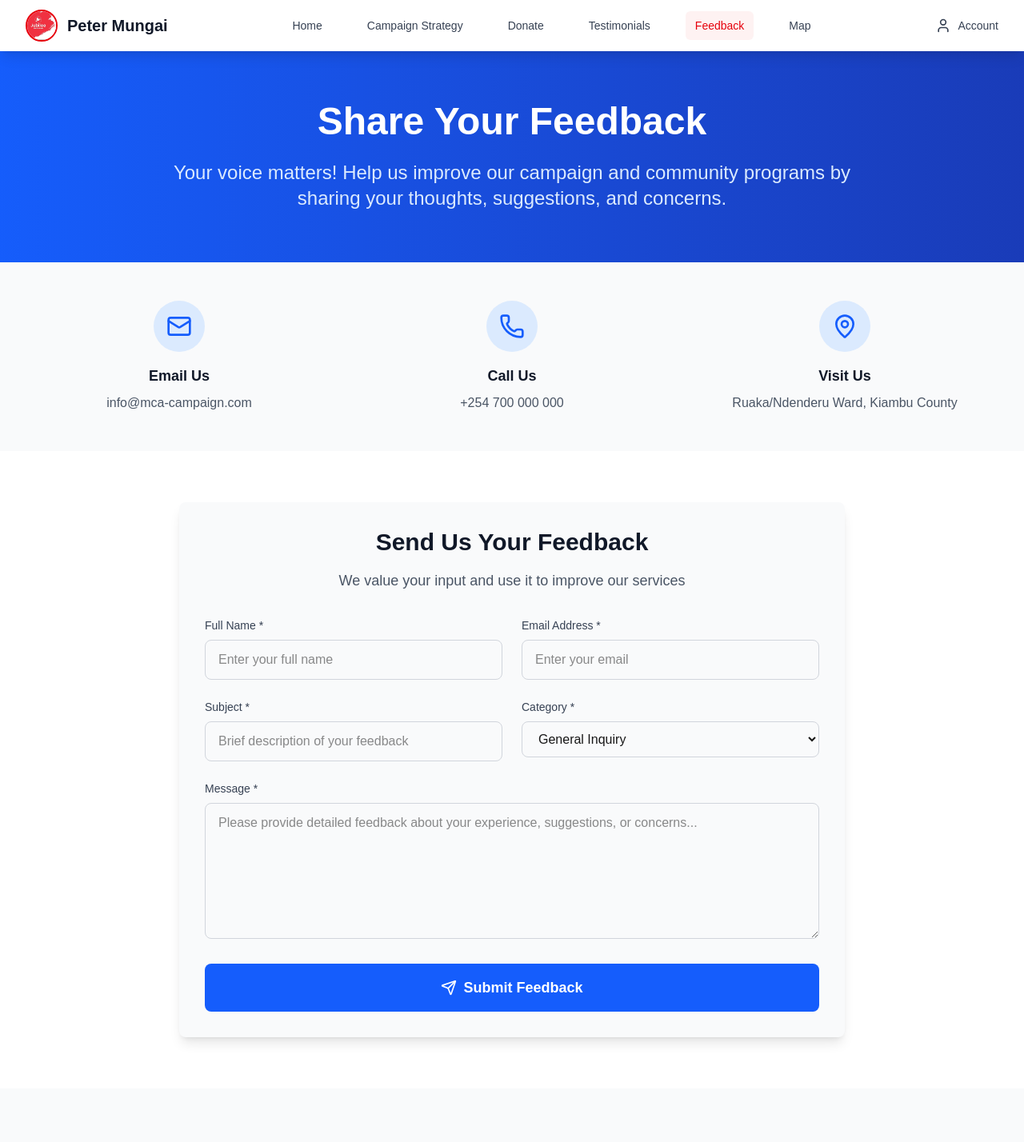
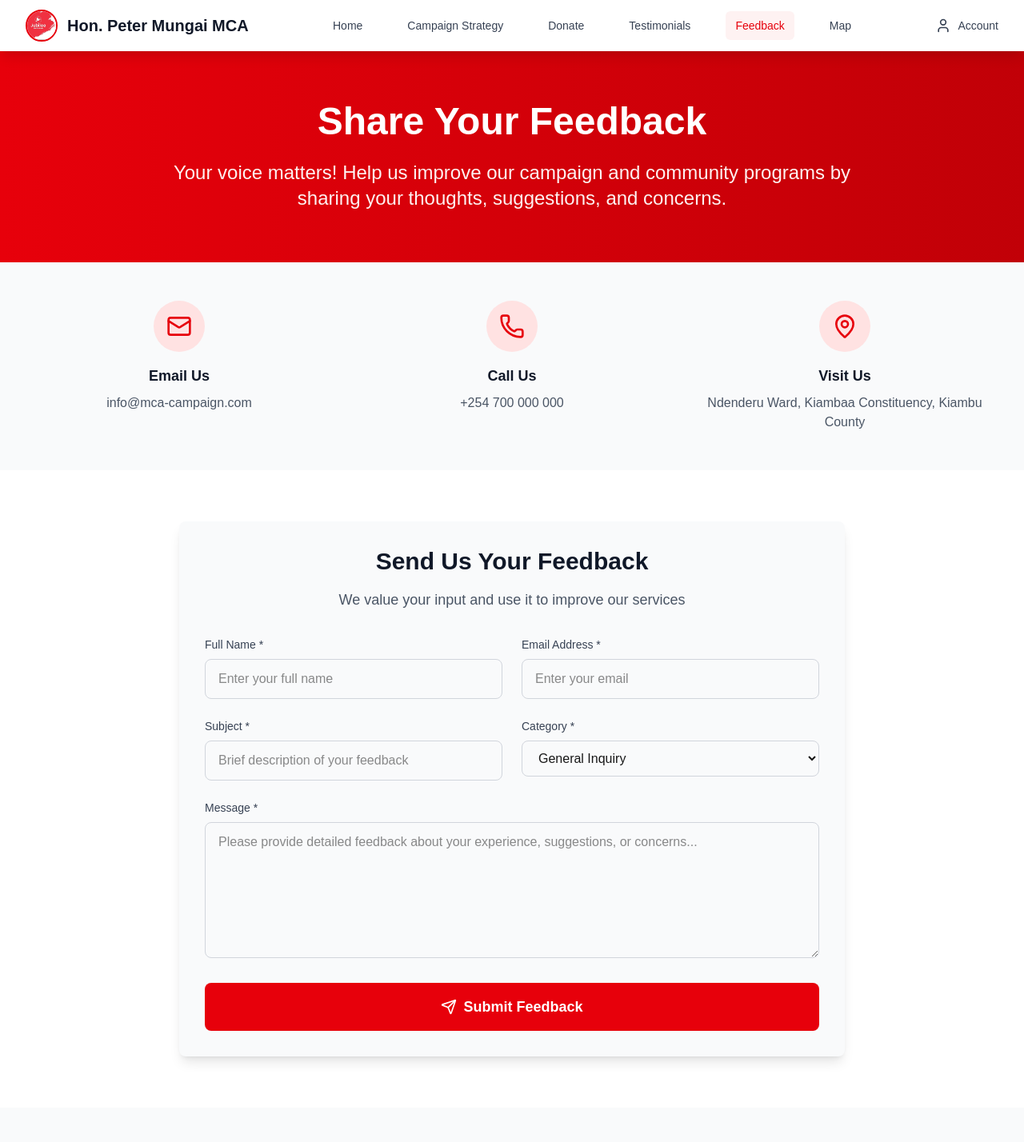
Before and after one commit to rigzlion8/cptpetermungaimca, a Next.js app: page /feedback in a window 1280 px wide. Shown: the top 1428 px of the page at 80% size. Built offline with nearby package versions, Linux system fonts and the light colour scheme.

Commit message:
name updates and theme

```diff
--- a/src/app/feedback/page.tsx
+++ b/src/app/feedback/page.tsx
@@ -77,7 +77,7 @@ export default function FeedbackPage() {
           </p>
           <button
             onClick={() => setIsSubmitted(false)}
-            className="bg-blue-600 hover:bg-blue-700 text-white font-bold py-3 px-6 rounded-lg transition-colors"
+            className="bg-red-600 hover:bg-red-700 text-white font-bold py-3 px-6 rounded-lg transition-colors"
           >
             Submit Another Feedback
           </button>
@@ -89,13 +89,13 @@ export default function FeedbackPage() {
   return (
     <div className="bg-white">
       {/* Hero Section */}
-      <section className="bg-gradient-to-r from-blue-600 to-blue-800 text-white py-16">
+      <section className="bg-gradient-to-r from-red-600 to-red-700 text-white py-16">
         <div className="max-w-7xl mx-auto px-4 sm:px-6 lg:px-8">
           <div className="text-center">
             <h1 className="text-4xl md:text-5xl font-bold mb-6">
               Share Your Feedback
             </h1>
-            <p className="text-xl md:text-2xl text-blue-100 max-w-4xl mx-auto">
+            <p className="text-xl md:text-2xl text-red-50 max-w-4xl mx-auto">
               Your voice matters! Help us improve our campaign and community programs
               by sharing your thoughts, suggestions, and concerns.
             </p>
@@ -108,25 +108,25 @@ export default function FeedbackPage() {
         <div className="max-w-7xl mx-auto px-4 sm:px-6 lg:px-8">
           <div className="grid grid-cols-1 md:grid-cols-3 gap-8">
             <div className="text-center">
-              <div className="bg-blue-100 rounded-full p-4 w-16 h-16 mx-auto mb-4 flex items-center justify-center">
-                <Mail className="h-8 w-8 text-blue-600" />
+              <div className="bg-red-100 rounded-full p-4 w-16 h-16 mx-auto mb-4 flex items-center justify-center">
+                <Mail className="h-8 w-8 text-red-600" />
               </div>
               <h3 className="text-lg font-semibold text-gray-900 mb-2">Email Us</h3>
               <p className="text-gray-600">info@mca-campaign.com</p>
             </div>
             <div className="text-center">
-              <div className="bg-blue-100 rounded-full p-4 w-16 h-16 mx-auto mb-4 flex items-center justify-center">
-                <Phone className="h-8 w-8 text-blue-600" />
+              <div className="bg-red-100 rounded-full p-4 w-16 h-16 mx-auto mb-4 flex items-center justify-center">
+                <Phone className="h-8 w-8 text-red-600" />
               </div>
               <h3 className="text-lg font-semibold text-gray-900 mb-2">Call Us</h3>
               <p className="text-gray-600">+254 700 000 000</p>
             </div>
             <div className="text-center">
-              <div className="bg-blue-100 rounded-full p-4 w-16 h-16 mx-auto mb-4 flex items-center justify-center">
-                <MapPin className="h-8 w-8 text-blue-600" />
+              <div className="bg-red-100 rounded-full p-4 w-16 h-16 mx-auto mb-4 flex items-center justify-center">
+                <MapPin className="h-8 w-8 text-red-600" />
               </div>
               <h3 className="text-lg font-semibold text-gray-900 mb-2">Visit Us</h3>
-              <p className="text-gray-600">Ruaka/Ndenderu Ward, Kiambu County</p>
+              <p className="text-gray-600">Ndenderu Ward, Kiambaa Constituency, Kiambu County</p>
             </div>
           </div>
         </div>
@@ -162,7 +162,7 @@ export default function FeedbackPage() {
                   <input
                     {...register('name')}
                     type="text"
-                    className="w-full px-4 py-3 border border-gray-300 rounded-lg focus:ring-2 focus:ring-blue-500 focus:border-transparent"
+                    className="w-full px-4 py-3 border border-gray-300 rounded-lg focus:ring-2 focus:ring-red-500 focus:border-transparent"
                     placeholder="Enter your full name"
                   />
                   {errors.name && (
@@ -177,7 +177,7 @@ export default function FeedbackPage() {
                   <input
                     {...register('email')}
                     type="email"
-                    className="w-full px-4 py-3 border border-gray-300 rounded-lg focus:ring-2 focus:ring-blue-500 focus:border-transparent"
+                    className="w-full px-4 py-3 border border-gray-300 rounded-lg focus:ring-2 focus:ring-red-500 focus:border-transparent"
                     placeholder="Enter your email"
                   />
                   {errors.email && (
@@ -195,7 +195,7 @@ export default function FeedbackPage() {
                   <input
                     {...register('subject')}
                     type="text"
-                    className="w-full px-4 py-3 border border-gray-300 rounded-lg focus:ring-2 focus:ring-blue-500 focus:border-transparent"
+                    className="w-full px-4 py-3 border border-gray-300 rounded-lg focus:ring-2 focus:ring-red-500 focus:border-transparent"
                     placeholder="Brief description of your feedback"
                   />
                   {errors.subject && (
@@ -209,7 +209,7 @@ export default function FeedbackPage() {
                   </label>
                   <select
                     {...register('category')}
-                    className="w-full px-4 py-3 border border-gray-300 rounded-lg focus:ring-2 focus:ring-blue-500 focus:border-transparent"
+                    className="w-full px-4 py-3 border border-gray-300 rounded-lg focus:ring-2 focus:ring-red-500 focus:border-transparent"
                   >
                     <option value="general">General Inquiry</option>
                     <option value="suggestion">Suggestion</option>
@@ -230,7 +230,7 @@ export default function FeedbackPage() {
                 <textarea
                   {...register('message')}
                   rows={6}
-                  className="w-full px-4 py-3 border border-gray-300 rounded-lg focus:ring-2 focus:ring-blue-500 focus:border-transparent"
+                  className="w-full px-4 py-3 border border-gray-300 rounded-lg focus:ring-2 focus:ring-red-500 focus:border-transparent"
                   placeholder="Please provide detailed feedback about your experience, suggestions, or concerns..."
                 />
                 {errors.message && (
@@ -242,7 +242,7 @@ export default function FeedbackPage() {
               <button
                 type="submit"
                 disabled={isSubmitting}
-                className="w-full bg-blue-600 hover:bg-blue-700 disabled:bg-blue-400 text-white font-bold py-4 px-6 rounded-lg text-lg transition-colors flex items-center justify-center"
+                className="w-full bg-red-600 hover:bg-red-700 disabled:bg-red-400 text-white font-bold py-4 px-6 rounded-lg text-lg transition-colors flex items-center justify-center"
               >
                 {isSubmitting ? (
                   <>
@@ -296,8 +296,8 @@ export default function FeedbackPage() {
                 description: "Help with accessing our services or programs"
               }
             ].map((item, index) => (
-              <div key={index} className="bg-white p-6 rounded-lg shadow-md text-center">
-                <div className="text-blue-600 mb-4 flex justify-center">{item.icon}</div>
+              <div key={index} className="bg-white p-6 rounded-lg shadow-md text-center border-l-4 border-red-600">
+                <div className="text-red-600 mb-4 flex justify-center">{item.icon}</div>
                 <h3 className="text-xl font-semibold text-gray-900 mb-3">{item.title}</h3>
                 <p className="text-gray-600">{item.description}</p>
               </div>
--- a/src/app/layout.tsx
+++ b/src/app/layout.tsx
@@ -10,12 +10,12 @@ const inter = Inter({
 });
 
 export const metadata: Metadata = {
-  title: "Peter Mungai - A Mandate for Ndenderu Ward",
-  description: "Hon. Peter Mungai - Member of County Assembly Candidate for Ndenderu Ward, Kiambaa Constituency, Kiambu County. 2027 General Elections campaign focused on infrastructure, community empowerment, and accountability.",
-  keywords: "Peter Mungai, MCA, campaign, Ndenderu Ward, Kiambaa Constituency, Kiambu County, 2027 elections, politics, development",
-  authors: [{ name: "Peter Mungai MCA Campaign Team" }],
+  title: "Hon. Peter Mungai MCA - A Mandate for Ndenderu Ward",
+  description: "Hon. Peter Mungai MCA - Member of County Assembly Candidate for Ndenderu Ward, Kiambaa Constituency, Kiambu County. 2027 General Elections campaign focused on infrastructure, community empowerment, and accountability.",
+  keywords: "Hon. Peter Mungai MCA, MCA, campaign, Ndenderu Ward, Kiambaa Constituency, Kiambu County, 2027 elections, politics, development",
+  authors: [{ name: "Hon. Peter Mungai MCA Campaign Team" }],
   openGraph: {
-    title: "Peter Mungai - A Mandate for Ndenderu Ward",
+    title: "Hon. Peter Mungai MCA - A Mandate for Ndenderu Ward",
     description: "Join us in building a better future for Ndenderu Ward, Kiambaa Constituency, Kiambu County.",
     type: "website",
     locale: "en_KE",
--- a/src/components/layout/Header.tsx
+++ b/src/components/layout/Header.tsx
@@ -32,7 +32,7 @@ export default function Header() {
                 className="h-10 w-10 rounded-full border-2 border-red-600 object-cover"
               />
               <span className="ml-3 text-xl font-bold text-gray-900">
-                Peter Mungai
+                Hon. Peter Mungai MCA
               </span>
             </Link>
           </div>
```
Also changed, not shown: src/app/testimonials/page.tsx (+10 -10 lines).
